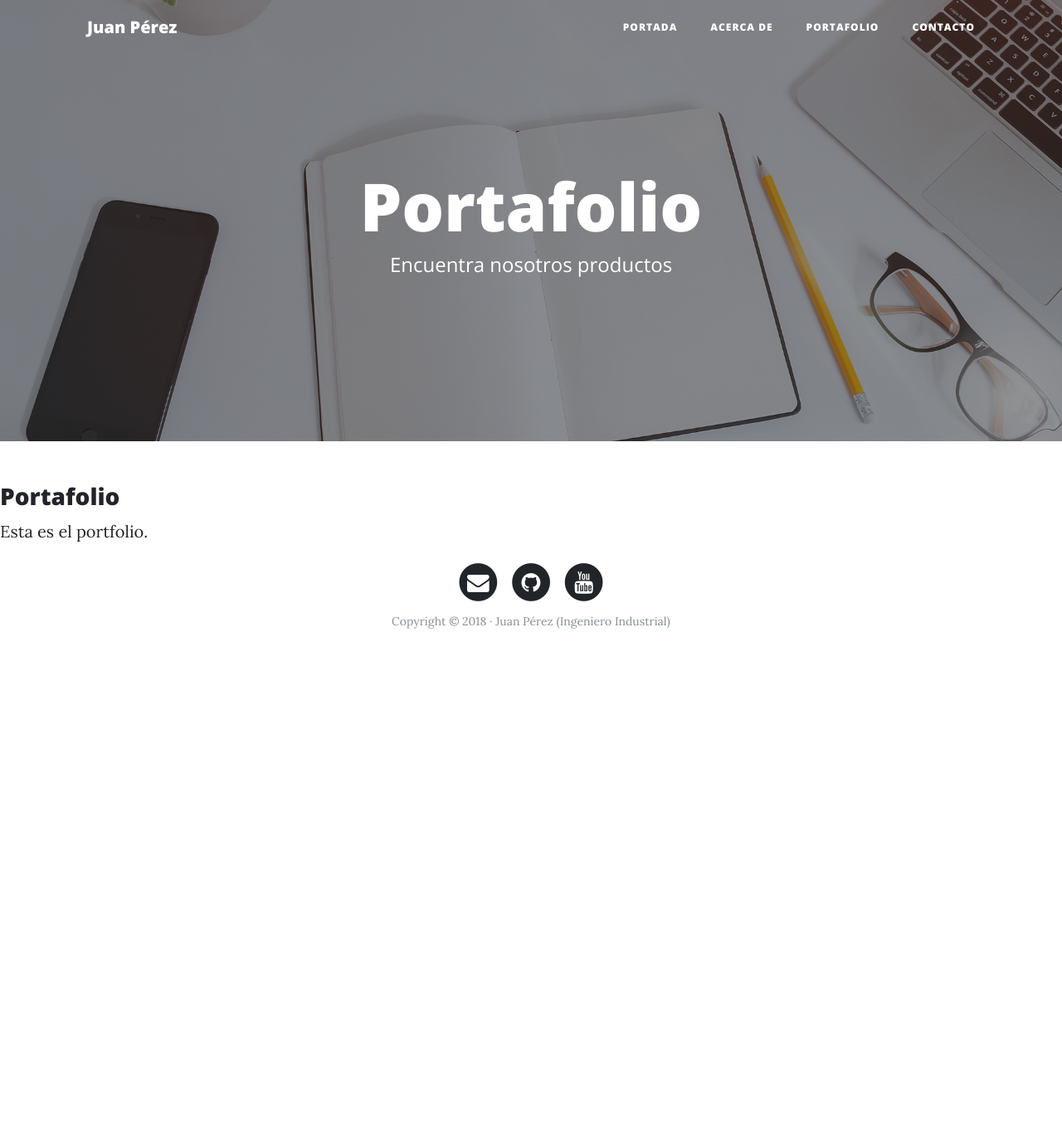
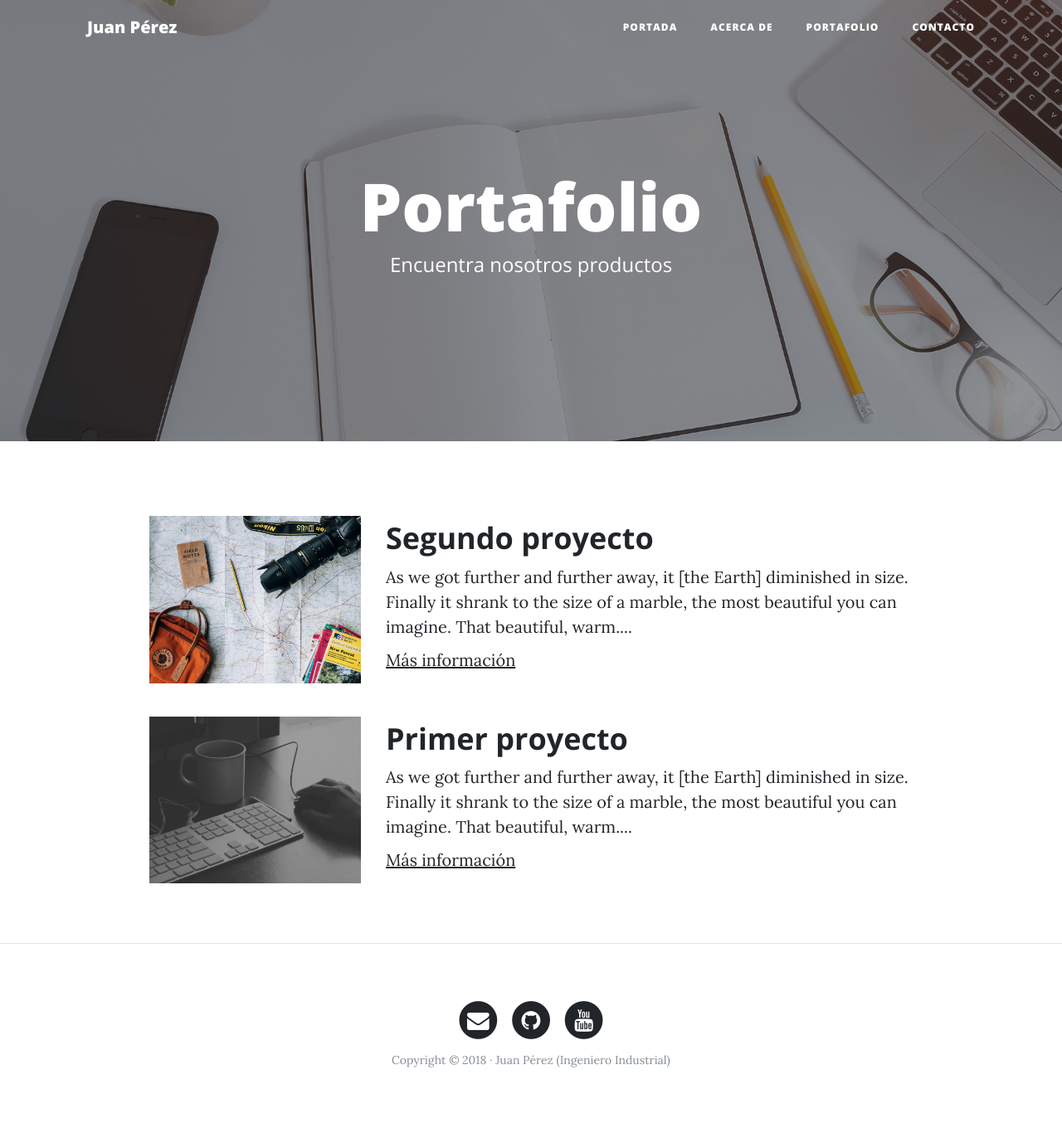
Before and after one commit to jcarmon4/webpersonal, a Django app: page /portfolio/ in a window 1280 px wide. Shown: the whole page at 83% size. Before the commit the page ends 758 px from the top, so only its background shows below. Run offline with Django 3.2, Linux system fonts and the light colour scheme; some libraries are stand-ins or nearby versions.

Commit message:
En las subpaginas se agrega el contenido.

```diff
--- a/core/templates/core/home.html
+++ b/core/templates/core/home.html
@@ -3,6 +3,4 @@
 {% block subtitle %}Web de ejemplo en DJango{% endblock %}
 {% block background %}{% load static %}{% static 'core/img/home-bg.jpg' %}{% endblock %}
 {% block content %}
-<h3>Home</h3>
-<p>Esta es la portada.</p>
 {% endblock %}
--- a/core/templates/core/portfolio.html
+++ b/core/templates/core/portfolio.html
@@ -3,6 +3,30 @@
 {% block subtitle %}Encuentra nosotros productos{% endblock %}
 {% block background %}{% load static %}{% static 'core/img/portfolio-bg.jpg' %}{% endblock %}
 {% block content %}
-<h3>Portafolio</h3>
-<p>Esta es el portfolio.</p>
+<div class="container">
+    <!-- Proyecto -->
+    <div class="row project">
+        <div class="col-lg-3 col-md-4 offset-lg-1">
+            <img class="img-fluid" src="img/about-bg.jpg" alt="">
+        </div>
+      <div class="col-lg-7 col-md-8">
+            <h2 class="section-heading title">Segundo proyecto</h2>
+        <p>As we got further and further away, it [the Earth] diminished in size. Finally it shrank to the size of a marble, the most beautiful you can imagine. That beautiful, warm....</p>
+        <p><a href="http://google.com">Más información</a></p>
+        </div>
+    </div>
+    <!-- Proyecto -->
+    <div class="row project">
+        <div class="col-lg-3 col-md-4 offset-lg-1">
+            <img class="img-fluid" src="img/home-bg.jpg" alt="">
+        </div>
+      <div class="col-lg-7 col-md-8">
+            <h2 class="section-heading title">Primer proyecto</h2>
+        <p>As we got further and further away, it [the Earth] diminished in size. Finally it shrank to the size of a marble, the most beautiful you can imagine. That beautiful, warm....</p>
+        <p><a href="http://google.com">Más información</a></p>
+        </div>
+    </div>
+    </div>
+
+    <hr>
 {% endblock %}
```
Also changed, not shown: core/templates/core/about.html (+14 -2 lines), core/templates/core/contact.html (+12 -2 lines).
